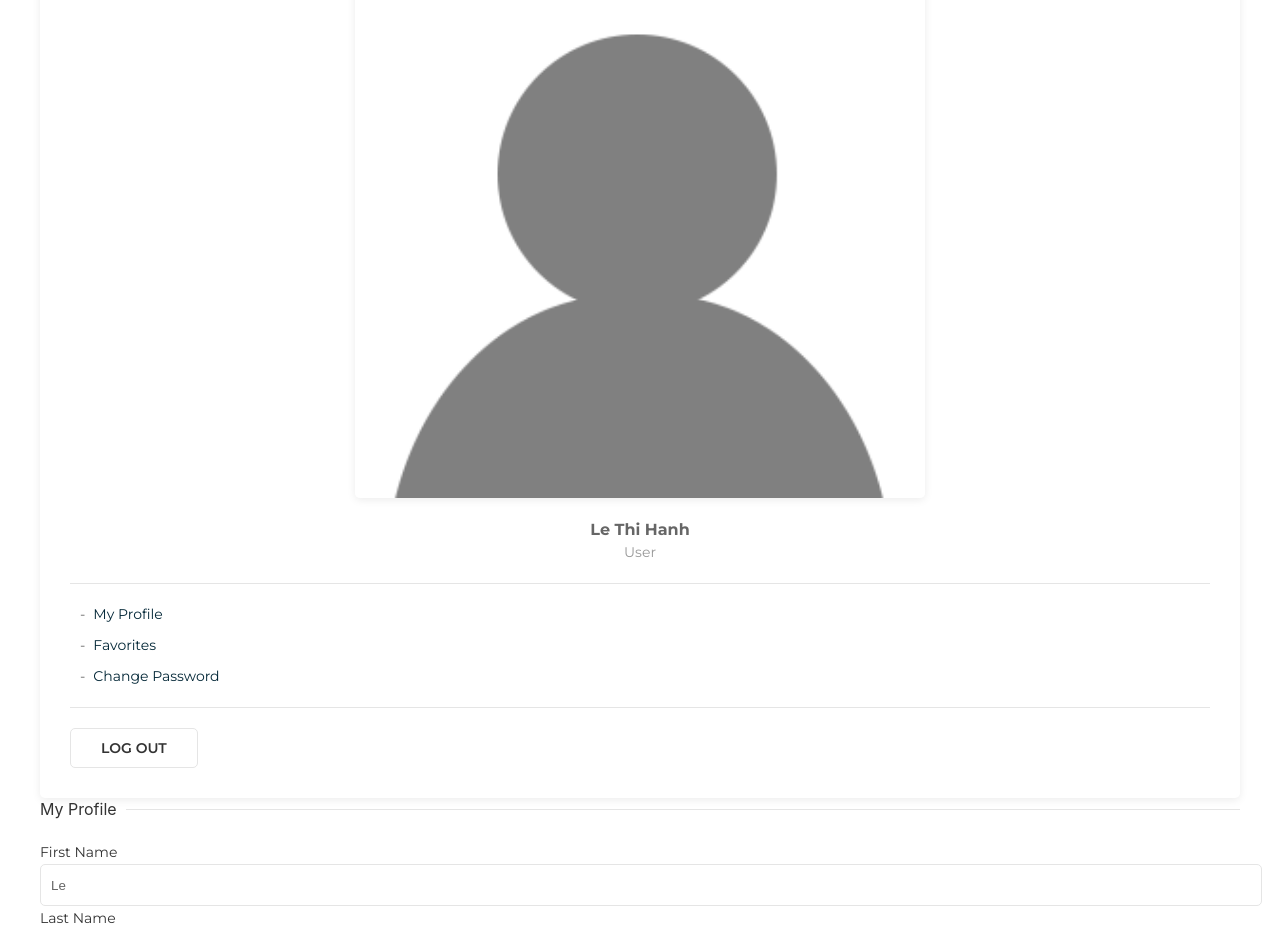
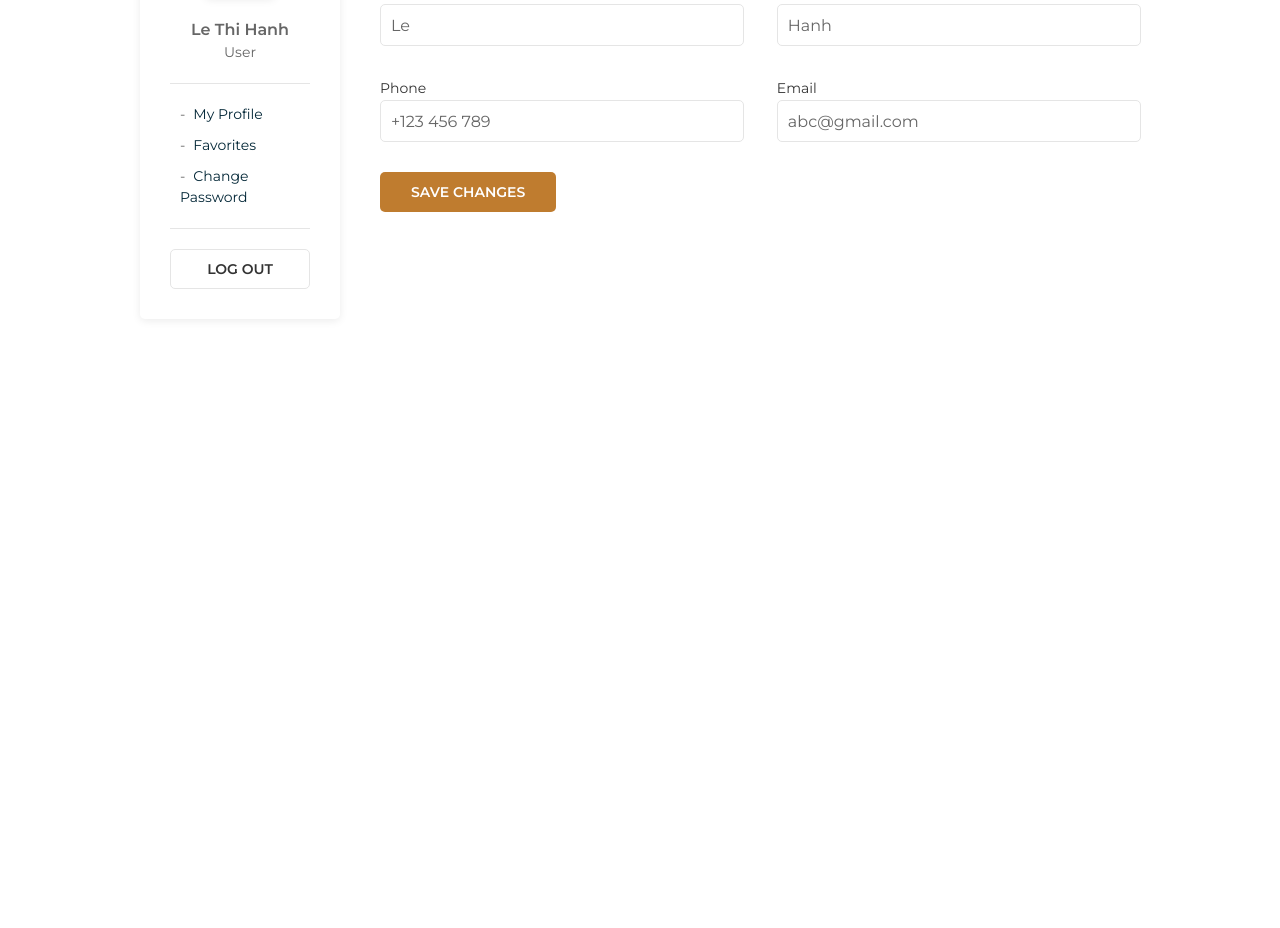
Before and after one commit to vuongthanh148/AccommodationFinder, a React (Create React App) app in the folder accommodationfinder/: page /profile in a window 1280 px wide. Shown: the part 298-1226 px from the top of the page. After the commit the page ends 800 px from the top, so only its background shows below. Built offline with nearby package versions, Linux system fonts and the light colour scheme.

Commit message:
Update Profile

```diff
--- a/accommodationfinder/src/App.js
+++ b/accommodationfinder/src/App.js
@@ -5,10 +5,8 @@ import Post from "./components/Post";
 import Signup from "./components/Signup";
 import SignupOwner from "./components/SignupOwner";
 import SignupRenter from "./components/SignupRenter";
-// import './App.css';
 import { BrowserRouter as Router, Switch, Route, Link, Redirect } from "react-router-dom";
 import Navbar from "./components/Navbar";
-// import Navbar1 from "./components/Navbar1";
 import Profile from './components/Profile';
 
 
--- a/accommodationfinder/src/components/Profile.js
+++ b/accommodationfinder/src/components/Profile.js
@@ -6,6 +6,7 @@ import angleDoubleRight from '@iconify-icons/fa-solid/angle-double-right';
 import lockIcon from '@iconify-icons/fa-solid/lock';
 import avatar from "../image/avatar.png";
 import '../css/Profile.css';
+require('typeface-montserrat');
 
 class Profile extends Component {
   render() {
@@ -44,8 +45,8 @@ class Info extends Component {
     render() {
         return (
             <div className="ev-page-container">
-                <div className="uk-grid-large">
-                    <div className="uk-width-1-4@m">
+                <div className="uk-grid-large uk-grid">
+                    <div className="uk-width-1-4">
                         <div className="uk-box-shadow-small uk-border-rounded uk-padding">
                             <div className="uk-block uk-margin-remove uk-text-center">
                                 <img className="uk-border-rounded uk-box-shadow-small uk-width-1-2" src={avatar} />
@@ -71,45 +72,56 @@ class Info extends Component {
                             </a>
                         </div>
                     </div>
+                    <div className="user-profile">
+                        <MyProfile />
+                    </div>
 
-                    <div className="user-profile uk-width-expand@m">
-                        <h5 className="uk-heading-line"><span>My Profile</span></h5>
-
-                        <form className="uk-child-width-1-1 uk-child-width-1-2@s">
-                            <div>
-                                <label className="uk-form-label" htmlFor="form-stacked-text">First Name</label>
-                                <div className="uk-form-controls">
-                                    <input className="uk-input uk-border-rounded" type="text" defaultValue="Le" />
-                                </div>
-                            </div>
-
-                            <div>
-                                <label className="uk-form-label" htmlFor="form-stacked-text">Last Name</label>
-                                <div className="uk-form-controls">
-                                    <input className="uk-input uk-border-rounded" type="text" defaultValue="Hanh" />
-                                </div>
-                            </div>
-
-                            <div>
-                                <label className="uk-form-label" htmlFor="form-stacked-text">Phone</label>
-                                <div className="uk-form-controls">
-                                    <input className="uk-input uk-border-rounded" type="text" defaultValue="+123 456 789" />
-                                </div>
-                            </div>
-
-                            <div>
-                                <label className="uk-form-label" htmlFor="form-stacked-text">Email</label>
-                                <div className="uk-form-controls">
-                                    <input className="uk-input uk-border-rounded" type="text" defaultValue="abc@gmail.com" />
-                                </div>
-                            </div>
-                            <div>
-                                <button className="uk-button uk-button-primary uk-border-rounded" type="submit">Save Changes</button>
-                            </div>
-                        </form>
-                    </div>
                 </div>
             </div>
         );
     }
 }
+
+class MyProfile extends Component {
+    state = {  }
+    render() {
+        return (
+            <div>
+                <h5 className="uk-heading-line"><span>My Profile</span></h5>
+
+                <form className="uk-grid">
+                    <div className="uk-first-column">
+                        <label className="uk-form-label">First Name</label>
+                        <div>
+                            <input className="uk-input uk-border-rounded" type="text" defaultValue="Le" />
+                        </div>
+                    </div>
+
+                    <div className="uk-second-column">
+                        <label className="uk-form-label" htmlFor="form-stacked-text">Last Name</label>
+                        <div>
+                            <input className="uk-input uk-border-rounded" type="text" defaultValue="Hanh" />
+                        </div>
+                    </div>
+
+                    <div className="uk-grid-margin uk-first-column">
+                        <label className="uk-form-label" htmlFor="form-stacked-text">Phone</label>
+                        <div>
+                            <input className="uk-input uk-border-rounded" type="text" defaultValue="+123 456 789" />
+                        </div>
+                    </div>
+
+                    <div className="uk-grid-margin uk-second-column">
+                        <label className="uk-form-label" htmlFor="form-stacked-text">Email</label>
+                        <div>
+                            <input className="uk-input uk-border-rounded" type="text" defaultValue="abc@gmail.com" />
+                        </div>
+                    </div>
+                    <div className="uk-grid-margin uk-first-column">
+                        <button className="uk-button uk-button-primary uk-border-rounded" type="submit">Save Changes</button>
+                    </div>
+                </form>
+            </div>
+        );
+    }
+}
--- a/accommodationfinder/src/css/Homepage.css
+++ b/accommodationfinder/src/css/Homepage.css
@@ -11,9 +11,6 @@
 /* ----------------------------------------------------------- */
 html{
   scroll-behavior: smooth;
-}
-body{
-	font-family: Montserrat,sans-serif !important;
 }
 
 small{
--- a/accommodationfinder/src/css/Navbar.css
+++ b/accommodationfinder/src/css/Navbar.css
@@ -1,9 +1,5 @@
 @import "https://fonts.googleapis.com/css?family=Montserrat:300,400,500,600,700,900";
 @import url("./Style.css");
-
-body{
-	font-family: Montserrat,sans-serif !important;
-}
 
 small{
 	font-weight: 300;
--- a/accommodationfinder/src/css/Profile.css
+++ b/accommodationfinder/src/css/Profile.css
@@ -1,26 +1,22 @@
+
 .ev-page-title-2{
 	background-color: var(--secondary-color) !important;
 	padding: 26px 0;
 }
-
 .ev-page-title-2 .title{
 	color: #ffffff !important;
 	font-weight: 600;
 	margin: 0;
 }
-
 .ev-page-title-2 .uk-breadcrumb .uk-disabled{
 	opacity: 0.6;
 }
-
 .ev-page-title-2 .uk-breadcrumb>*>*{
 	color: #ffffff !important;
 }
-
 .ev-page-title-2 .uk-breadcrumb>:last-child>a:not([href]), .uk-breadcrumb>:last-child>span{
 	color: #ffffff !important;
 }
-
 .ev-page-title-2 .title::before{
 	border-left-color: var(--primary-color) !important;;
 }
@@ -33,21 +29,11 @@
 .uk-flex {
   display: flex;
 }
-.uk-flex::after,
-.uk-flex::before {
-  display: none;
-}
 .uk-flex-middle {
   align-items: center;
 }
 .uk-flex-center {
   justify-content: center;
-}
-.uk-grid-small {
-  margin-left: -15px;
-}
-.uk-grid-small > * {
-  padding-left: 15px;
 }
 .margin-left {
   margin-left: auto;
@@ -59,39 +45,24 @@
   list-style: none;
   margin: 0px;
 }
-.uk-breadcrumb > * {
-  flex: none;
-}
 .uk-breadcrumb > * > * {
   display: inline-block;
   font-size: 0.875rem;
   color: #999;
 }
-.uk-breadcrumb > * > :focus,
-.uk-breadcrumb > * > :hover {
-  color: #666;
-  text-decoration: none;
-}
-.uk-breadcrumb > :last-child > a:not([href]),
-.uk-breadcrumb > :last-child > span {
-  color: #666;
-}
 .margin-right {
   margin-right: 10px;
 }
-.uk-disabled {
-  pointer-events: none;
+.uk-grid-large {
+  margin-left: -40px;
+  display: flex;
 }
+
+/* ////////////////////////////////////////////// */
 .ev-page-container{
 	margin: auto;
-	padding: 40px 30px;
-	max-width: 1200px;
-}
-.uk-grid-large {
-  margin-left: -40px;
-}
-.uk-grid-large > * {
-  padding-left: 40px;
+  padding: 40px 30px;
+  max-width: 1000px;
 }
 .uk-box-shadow-small {
   box-shadow: 0 2px 8px rgba(0, 0, 0, 0.08);
@@ -111,17 +82,11 @@
 .uk-width-1-2 {
   width: 50%;
 }
-.uk-margin {
-  margin-bottom: 20px;
-}
 * + .uk-margin {
   margin-top: 20px !important;
 }
 .uk-text-bold {
-  font-weight: 700;
-}
-.uk-text-muted {
-  color: #999 !important;
+  font-weight: 600;
 }
 .uk-text-small {
   font-size: 0.875rem;
@@ -129,22 +94,6 @@
 }
 .uk-list {
   padding: 0;
-  list-style: none;
-}
-.uk-list > li::after,
-.uk-list > li::before {
-  content: "";
-  display: table;
-}
-.uk-list > li::after {
-  clear: both;
-}
-.uk-list > li > :last-child {
-  margin-bottom: 0;
-}
-.uk-list ul {
-  margin: 0;
-  padding-left: 30px;
   list-style: none;
 }
 .uk-list > li:nth-child(n + 2),
@@ -178,10 +127,9 @@
   text-decoration: none;
   text-transform: uppercase;
   transition: 0.1s ease-in-out;
-  transition-property: color, background-color, border-color;
 }
 .uk-button {
-  font-family: Montserrat,sans-serif !important;
+  font-family: 'Montserrat', sans-serif !important;
   font-weight: 600 !important;
 }
 .uk-button:not(:disabled) {
@@ -192,7 +140,7 @@
   padding: 0;
 }
 .uk-button:hover {
-  text-decoration: none;
+  text-decoration: none !important;
 }
 .uk-button:focus {
   outline: 0;
@@ -235,6 +183,7 @@ th.uk-text-truncate {
 }
 .uk-heading-line {
   overflow: hidden;
+  font-family: 'Montserrat', sans-serif !important;
 }
 .uk-heading-line > * {
   display: inline-block;
@@ -256,29 +205,28 @@ th.uk-text-truncate {
   left: 100%;
   margin-left: calc(5px + 0.3em);
 }
+.uk-grid {
+  display: flex;
+  flex-wrap: wrap;
+  margin: 0;
+  padding: 0;
+  list-style: none;
+}
+.uk-second-column {
+  margin-left: auto;
+}
 .uk-form-label {
   color: #333;
   font-size: 0.875rem;
 }
-
-.uk-radio {
-  box-sizing: border-box;
-  margin: 0;
-  border-radius: 0;
-  font: inherit;
-}
 .uk-input {
   overflow: visible;
 }
-.uk-input,
-.uk-textarea {
+.uk-input {
   -webkit-appearance: none;
 }
-.uk-input,
-.uk-select,
-.uk-textarea {
-  max-width: 100%;
-  width: 100%;
+.uk-input {
+  width: 92%;
   border: 0 none;
   padding: 0 10px;
   background: #fff;
@@ -287,59 +235,86 @@ th.uk-text-truncate {
   transition: 0.2s ease-in-out;
   transition-property: color, background-color, border;
 }
-.uk-input,
-.uk-select:not([multiple]):not([size]) {
+.uk-input {
   height: 40px;
   vertical-align: middle;
   display: inline-block;
+  font: inherit;
 }
-.uk-input:not(input),
-.uk-select:not(select) {
-  line-height: 38px;
-}
-.uk-select[multiple],
-.uk-select[size],
-.uk-textarea {
-  padding-top: 4px;
-  padding-bottom: 4px;
-  vertical-align: top;
-}
-.uk-input:focus,
-.uk-select:focus,
-.uk-textarea:focus {
+.uk-input:focus {
   outline: 0;
   background-color: #fff;
   color: #666;
-  border-color: #1e87f0;
-}
-.uk-input:disabled,
-.uk-select:disabled,
-.uk-textarea:disabled {
-  background-color: #f8f8f8;
-  color: #999;
-  border-color: #e5e5e5;
-}
-.uk-input::-ms-input-placeholder {
-  color: #999 !important;
-}
-.uk-input::placeholder {
-  color: #999;
-}
-.uk-textarea::-ms-input-placeholder {
-  color: #999 !important;
+  border-color: var(--primary-color);
 }
 .uk-button-primary {
-  background-color: #1e87f0;
+  background-color: var(--primary-color);
   color: #fff;
   border: 1px solid transparent;
 }
 .uk-button-primary:focus,
 .uk-button-primary:hover {
-  background-color: #0f7ae5;
+  background-color: var(--primary-color);
   color: #fff;
 }
 .uk-button-primary.uk-active,
 .uk-button-primary:active {
-  background-color: #0e6dcd;
+  background-color: var(--primary-color);
   color: #fff;
 }
+.uk-grid-margin {
+  margin-top: 30px;
+}
+@media (max-width:640px) {
+  .uk-width-1-4 {
+    width: 100%;
+  }
+  .user-profile {
+    max-width: 100%;
+    margin-top: 40px;
+  }
+  .uk-width-1-1 {
+    width: 100%;
+  }
+  .uk-first-column, .uk-second-column {
+    width: 100%;
+  }
+  .uk-input {
+    width: calc(94% + 0.1rem)
+  }
+  .uk-second-column {
+    margin-top: 30px;
+  }
+}
+
+@media (min-width:640px) {
+  .uk-width-1-4 {
+    width: 100%;
+  }
+  .user-profile {
+    max-width: 100%;
+    margin-top: 40px;
+  }
+  .uk-width-1-1 {
+    width: 100%;
+  }
+  .uk-first-column, .uk-second-column {
+    width: calc(45% + 0.8rem);
+  }
+  .uk-input {
+    width: calc(92% + 0.8rem);
+  }
+}
+
+@media (min-width:960px) {
+  .uk-width-1-4 {
+    width: 20%;
+  }
+  .user-profile {
+    max-width: 75.5%;
+    padding-left: 40px;
+  }
+  .uk-first-column, .uk-second-column {
+    width: calc(45% + 1.15rem);
+  }
+}
--- a/accommodationfinder/src/css/Signup.css
+++ b/accommodationfinder/src/css/Signup.css
@@ -1,9 +1,5 @@
 @import "https://fonts.googleapis.com/css?family=Montserrat:300,400,500,600,700,900";
 @import url("./Style.css");
-
-body{
-	font-family: Montserrat,sans-serif !important;
-}
 
 .signup-background-cover {
 	background-image: url("../image/bg-img-1.jpg");
--- a/accommodationfinder/src/css/SignupOwner.css
+++ b/accommodationfinder/src/css/SignupOwner.css
@@ -1,17 +1,9 @@
 @import "https://fonts.googleapis.com/css?family=Montserrat:300,400,500,600,700,900";
 @import url('./Style.css');
-
-body{
-	font-family: Montserrat,sans-serif !important;
-}
 
 .signupOwner-height-1-1 {
 	height: 100vh !important;
 }
-
-/* form {
-  height: 90vh !important;
-} */
 
 .signupOwner-background-cover {
 	background-image: url("../image/bg-img-1.jpg");
--- a/accommodationfinder/src/css/SignupRenter.css
+++ b/accommodationfinder/src/css/SignupRenter.css
@@ -1,9 +1,5 @@
 @import "https://fonts.googleapis.com/css?family=Montserrat:300,400,500,600,700,900";
 @import url('./Style.css');
-
-body{
-	font-family: Montserrat,sans-serif !important;
-}
 
 .signupRenter-height-1-1 {
 	height: 100vh !important;
--- a/accommodationfinder/src/css/Style.css
+++ b/accommodationfinder/src/css/Style.css
@@ -8,6 +8,9 @@ html {
   -webkit-text-size-adjust: 100%;
   background: #fff;
   color: #666;
+}
+body{
+	font-family: 'Montserrat',sans-serif !important;
 }
 body {
   margin: 0;
--- a/accommodationfinder/src/css/login.css
+++ b/accommodationfinder/src/css/login.css
@@ -1,9 +1,5 @@
 @import "https://fonts.googleapis.com/css?family=Montserrat:300,400,500,600,700,900";
 @import url("./Style.css");
-
-body{
-	font-family: Montserrat,sans-serif !important;
-}
 
 .login-height-1-1 {
 	height: 100vh !important;
```
